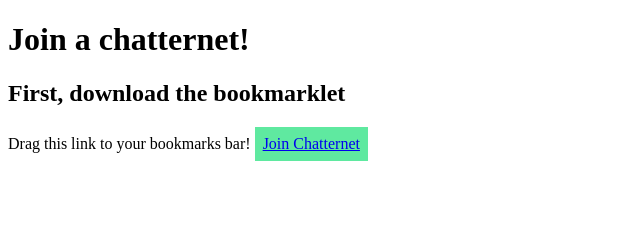
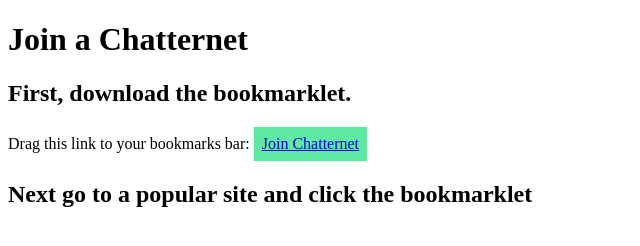
Before and after one commit to ChatterNets/chatternets, a website: page dashboard/index.html in a window 1280 px wide. Shown: the whole page, without its empty margins (0-640 px from the left). Drawn offline with Linux system fonts and the light colour scheme.

Commit message:
Minor update to index pages.

```diff
--- a/dashboard/index.html
+++ b/dashboard/index.html
@@ -11,14 +11,17 @@ a.bookmarklet-link {
 }
 </style>
 <body>
-<h1>Join a chatternet!</h1>
-<h2>First, download the bookmarklet</h2>
+<h1>Join a Chatternet</h1>
+<h2>First, download the bookmarklet.</h2>
 
 <p>
-Drag this link to your bookmarks bar!
+Drag this link to your bookmarks bar:
 <!-- TODO change to Heroku when deploying -- will work for HTTPS as well then. -->
 <a class="bookmarklet-link" href="javascript:(function(){document.body.appendChild(document.createElement('script')).src='//chatternets.herokuapp.com/bookmarklet/bookmarklet.js';})();">Join Chatternet</a>
 </p>
 
+<h2>Next go to a popular site and click the bookmarklet</h2>
+
+
 </body>
 </html>
```
Also changed, not shown: bookmarklet/chatternets.html (+1 -1 lines), index.html (deleted, +0 -20 lines).
